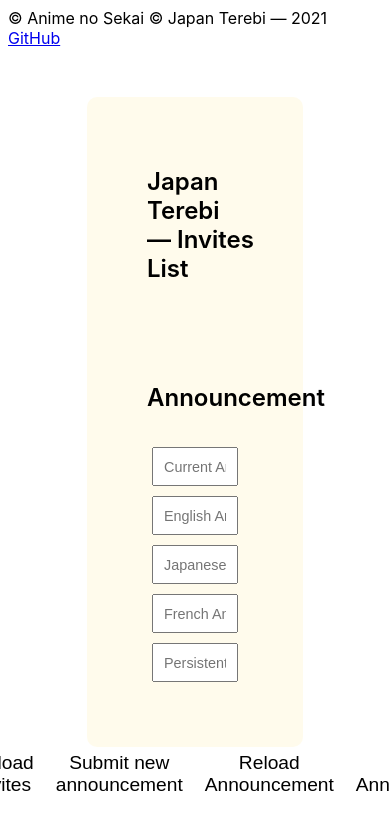
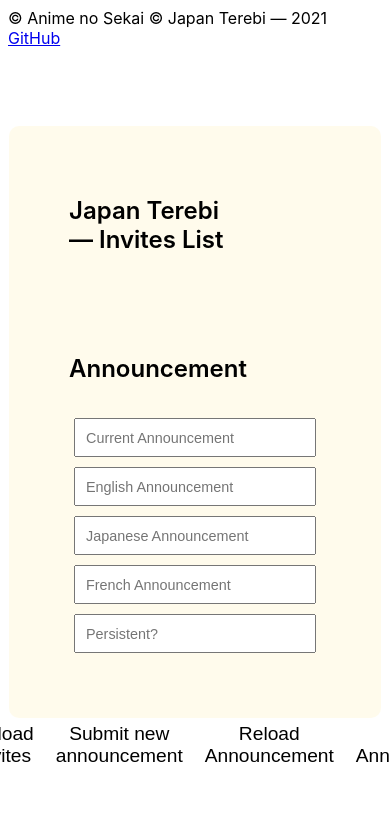
Before and after one commit to AnimenosekaiGroup/japanterebi-front, a plain HTML site: page admin.html in a window 390 px wide. Shown: the top 830 px of the page. Drawn offline with Linux system fonts and the light colour scheme; no server answers.

Commit message:
[fix] fixing admin page responsive

```diff
--- a/styles/admin.css
+++ b/styles/admin.css
@@ -85,7 +85,8 @@
     border-radius: 10px;
     position: absolute;
     top: 50%;
-    width: 40vw;
+    width: 80vw;
+    max-width: 650px;
     left: 50%;
     transform: translate(-50%, -50%);
 }
```
